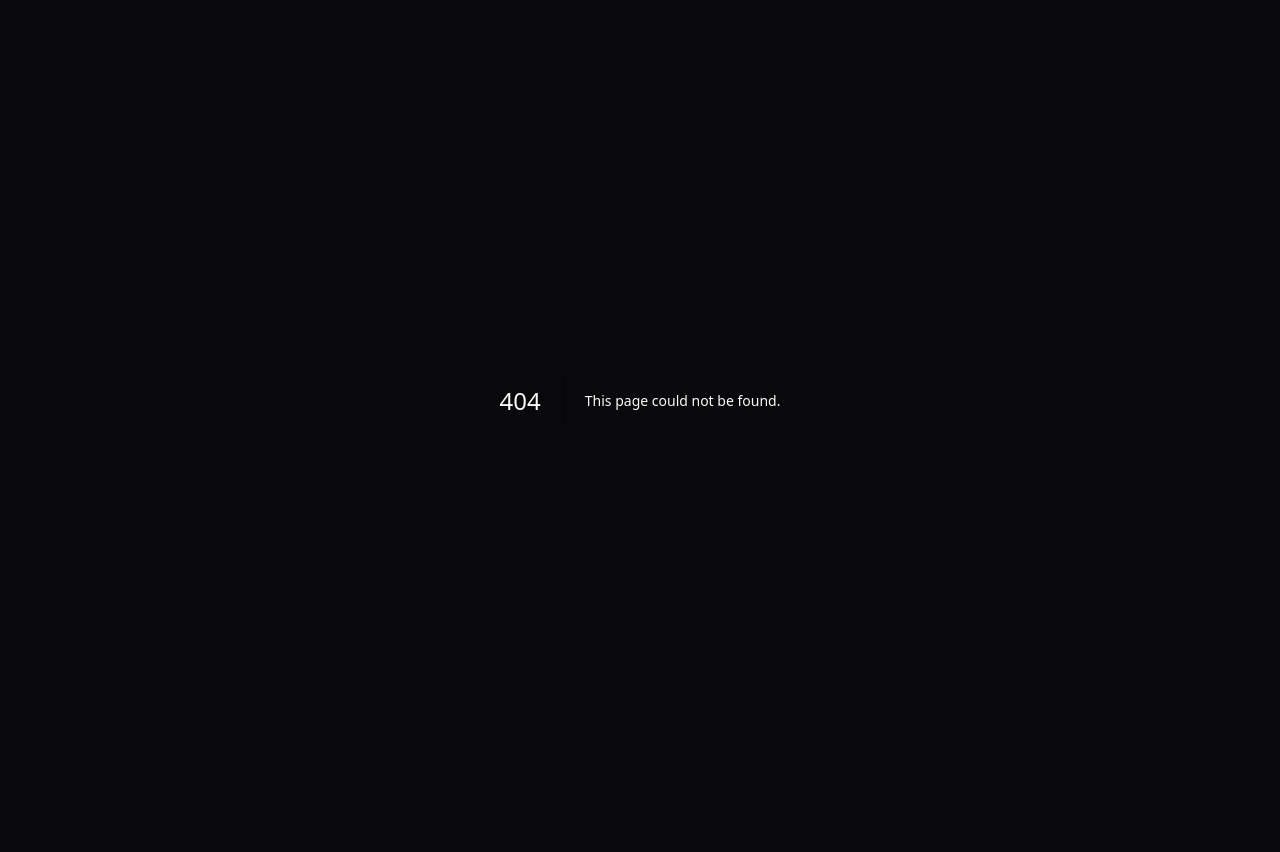
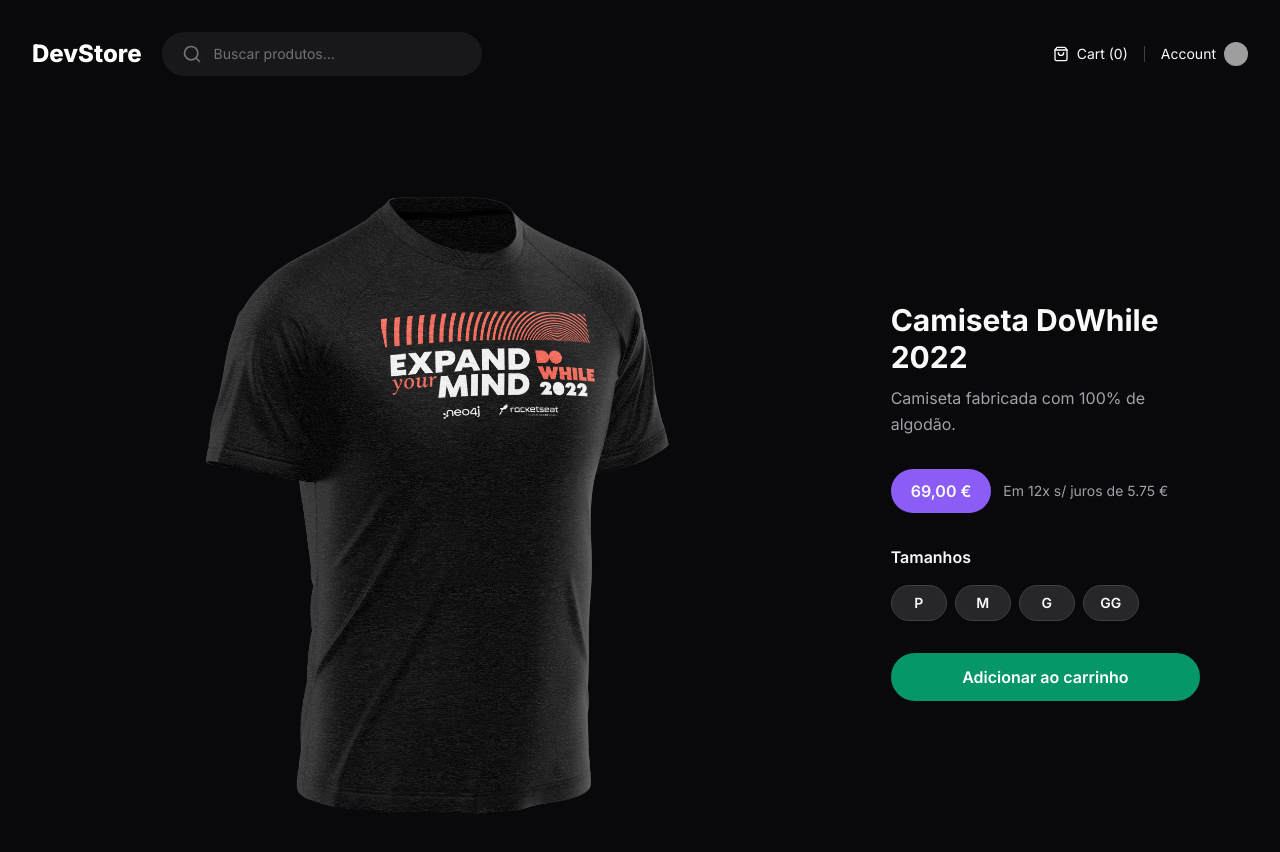
Before and after one commit to JonasMaia12/devstore, a Next.js app: page /product/camiseta-dowhile-2022 in a window 1280 px wide. Before the commit this address had no page. Shown: the top 852 px of the page. Before the commit the page ends 800 px from the top, so only its background shows below. Built offline with nearby package versions, Linux system fonts and the light colour scheme; no server answers; grey boxes are pictures that could not be loaded.

Commit message:
Add Products

```diff
--- a/src/app/(store)/(home)/page.tsx
+++ b/src/app/(store)/(home)/page.tsx
@@ -1,5 +1,6 @@
 import { api } from "@/data/api"
 import { Product } from "@/data/types/product"
+import { Metadata } from "next"
 import Image from "next/image"
 import Link from "next/link"
 
@@ -11,6 +12,10 @@
   const products = await response.json()
 
   return products
+}
+
+export const metadata: Metadata = {
+  title: "Home",
 }
 
 export default async function Home() {
--- /dev/null
+++ b/src/app/(store)/product/[slug]/page.tsx
@@ -0,0 +1,117 @@
+import { api } from "@/data/api"
+import { Product } from "@/data/types/product"
+import { Metadata } from "next"
+import Image from "next/image"
+
+interface ProductPros {
+  params: {
+    slug: string
+  }
+}
+
+export async function generateStaticParams() {
+  const response = await api("/products/featured")
+  const products: Product[] = await response.json()
+
+  return products.map((product) => {
+    return { slug: product.slug }
+  })
+}
+
+async function getProduct(slug: string): Promise<Product> {
+  const response = await api(`/products/${slug}`, {
+    next: { revalidate: 60 * 60 },
+  })
+
+  const product = await response.json()
+
+  return product
+}
+
+export async function generateMetadata({
+  params,
+}: ProductPros): Promise<Metadata> {
+  const product = await getProduct(params.slug)
+
+  return {
+    title: product.title,
+  }
+}
+
+export default async function ProductPage({ params }: ProductPros) {
+  const product = await getProduct(params.slug)
+
+  return (
+    <div className="relative grid max-h-[860px] grid-cols-3">
+      <div className="col-span-2 overflow-hidden">
+        <Image
+          src={product.image}
+          alt=""
+          width={1000}
+          height={100}
+          quality={100}
+        />
+      </div>
+
+      <div className="flex flex-col justify-center px-12">
+        <h1 className="text-3xl font-bold leading-tight">{product.title}</h1>
+
+        <p className="mt-2 leading-relaxed text-zinc-400">
+          {product.description}
+        </p>
+
+        <div className="mt-8 flex items-center gap-3">
+          <span className="inline-block rounded-full bg-violet-500 px-5 py-2.5 font-semibold">
+            {product.price.toLocaleString("pt-PT", {
+              style: "currency",
+              currency: "EUR",
+              minimumFractionDigits: 2,
+              maximumFractionDigits: 2,
+            })}
+          </span>
+          <span className="text-sm text-zinc-400">
+            Em 12x s/ juros de {(product.price / 12).toFixed(2)} €
+          </span>
+        </div>
+
+        <div className="mt-8 space-y-4">
+          <span className="block font-semibold">Tamanhos</span>
+
+          <div className="flex gap-2">
+            <button
+              type="button"
+              className="flex h-9 w-14 items-center justify-center rounded-full border border-zinc-700 bg-zinc-800 text-sm font-semibold"
+            >
+              P
+            </button>
+            <button
+              type="button"
+              className="flex h-9 w-14 items-center justify-center rounded-full border border-zinc-700 bg-zinc-800 text-sm font-semibold"
+            >
+              M
+            </button>
+            <button
+              type="button"
+              className="flex h-9 w-14 items-center justify-center rounded-full border border-zinc-700 bg-zinc-800 text-sm font-semibold"
+            >
+              G
+            </button>
+            <button
+              type="button"
+              className="flex h-9 w-14 items-center justify-center rounded-full border border-zinc-700 bg-zinc-800 text-sm font-semibold"
+            >
+              GG
+            </button>
+          </div>
+        </div>
+
+        <button
+          type="button"
+          className="mt-8 flex h-12 items-center justify-center rounded-full bg-emerald-600 font-semibold text-white"
+        >
+          Adicionar ao carrinho
+        </button>
+      </div>
+    </div>
+  )
+}
--- /dev/null
+++ b/src/app/api/products/[slug]/route.ts
@@ -0,0 +1,19 @@
+import { z } from "zod"
+import data from "../data.json"
+
+export async function GET(
+  _: Request,
+  { params }: { params: { slug: string } }
+) {
+  await new Promise((resolve) => setTimeout(resolve, 1000)) // Timeout for testing purposes
+
+  const slug = z.string().parse(params.slug)
+
+  const product = data.products.find((product) => product.slug === slug)
+
+  if (!product) {
+    return Response.json({ message: "Product not found" }, { status: 400 })
+  }
+
+  return Response.json(product)
+}
--- a/src/app/layout.tsx
+++ b/src/app/layout.tsx
@@ -5,7 +5,10 @@
 const inter = Inter({ subsets: ["latin"], variable: "--font-inter" })
 
 export const metadata: Metadata = {
-  title: "DevStore",
+  title: {
+    template: "%s | DevStore",
+    default: "DevStore",
+  },
 }
 
 export default function RootLayout({
```
